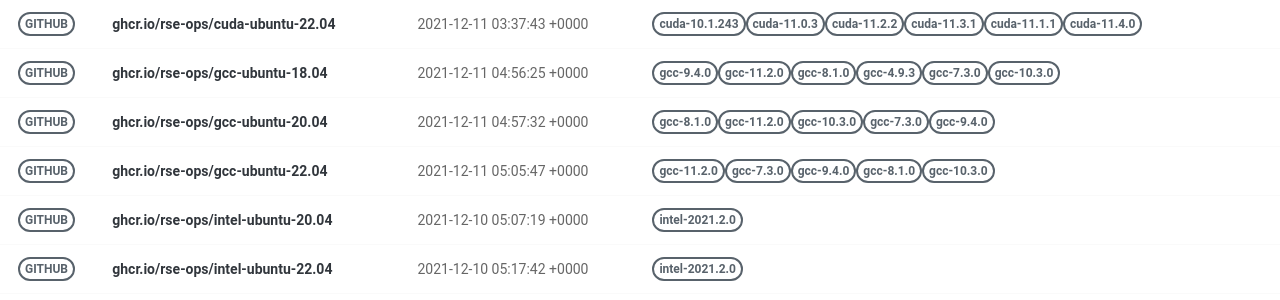
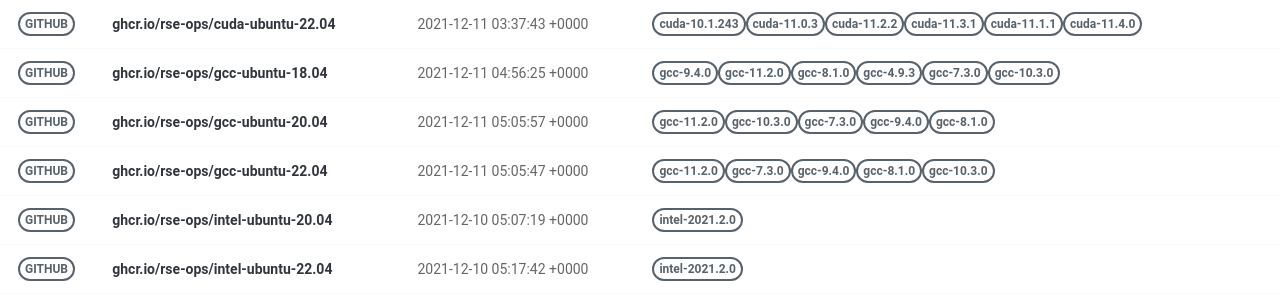
Before and after one commit to rse-ops/docker-images, a Jekyll site: the page built from pages/index.md, in a window 1280 px wide. Shown: the part 326-626 px from the top of the page. Built offline with Jekyll 4.4.1, drawn with Linux system fonts in a browser that asks for light colours; nearby versions of some CDN libraries.

Commit message:
Automated push to update library 2021-12-11

```diff
--- a/_library/ghcr.io-rse-ops-gcc-ubuntu-20.04.md
+++ b/_library/ghcr.io-rse-ops-gcc-ubuntu-20.04.md
@@ -1,14 +1,11 @@
 ---
 layout: container
 name: ghcr.io/rse-ops/gcc-ubuntu-20.04
-updated_at: 2021-12-11 04:57:32.853142
+updated_at: 2021-12-11 05:05:57.330753
 
 
 container_url: https://github.com/orgs/rse-ops/packages/container/package/gcc-ubuntu-20.04
 versions:
- - tag: gcc-8.1.0
-   dockerfile: https://github.com/rse-ops/docker-images/blob/main/ubuntu/gcc/Dockerfile
-   manifest: https://crane.ggcr.dev/manifest/ghcr.io/rse-ops/gcc-ubuntu-20.04:gcc-8.1.0
  - tag: gcc-11.2.0
    dockerfile: https://github.com/rse-ops/docker-images/blob/main/ubuntu/gcc/Dockerfile
    manifest: https://crane.ggcr.dev/manifest/ghcr.io/rse-ops/gcc-ubuntu-20.04:gcc-11.2.0
```
Also changed, not shown: other parts of _library/ghcr.io-rse-ops-gcc-ubuntu-20.04.md (+3 -0 lines).
